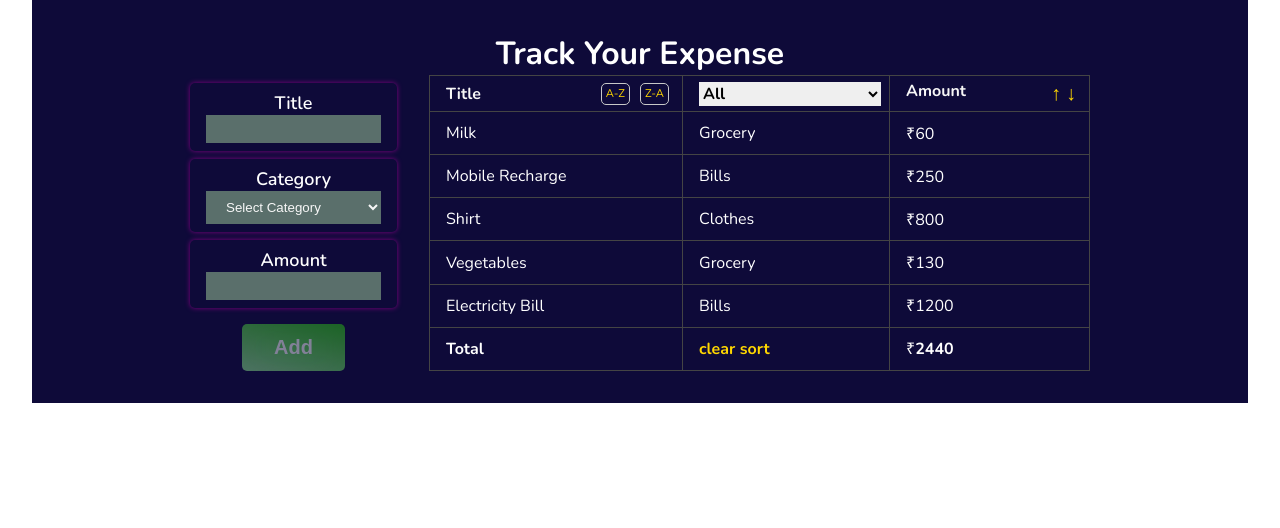
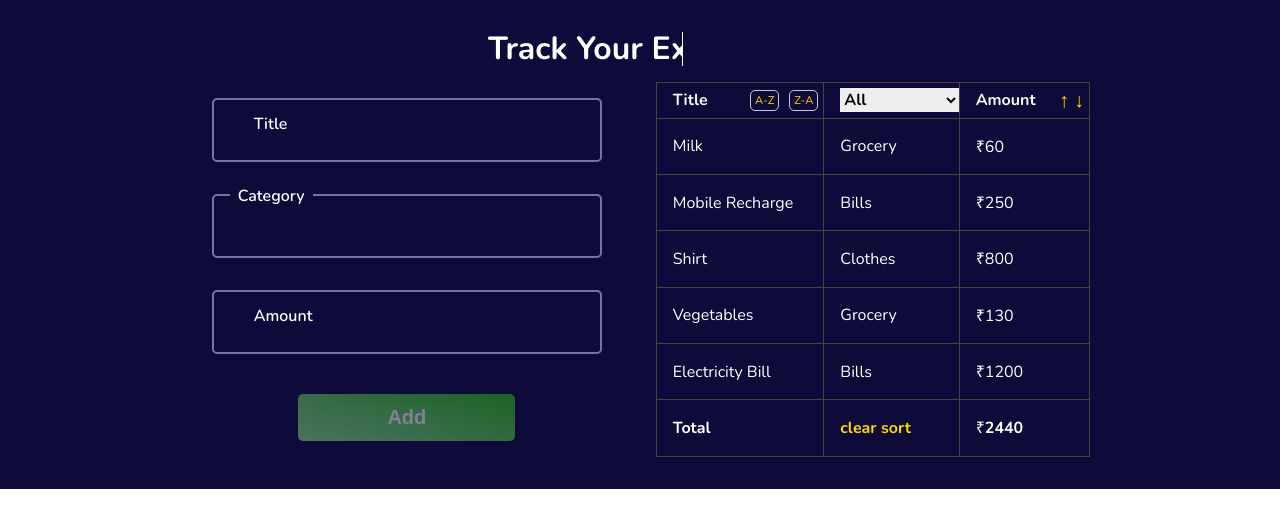
Before and after one commit to vijay-jadhav1997/react-projects, a React (Vite) app in the folder track-your-expenses/: page / in a window 1280 px wide. Shown: the top 528 px of the page. Built offline with nearby package versions, Linux system fonts and the light colour scheme.

Commit message:
style: style the 'ExpenseForm', 'InputField', and 'SelectInputField' components

```diff
--- a/track-your-expenses/src/App.css
+++ b/track-your-expenses/src/App.css
@@ -1,20 +1,3 @@
-@import url("https://fonts.googleapis.com/css2?family=Merriweather:ital,wght@0,300;0,400;0,700;1,300;1,400&family=Nunito:wght@300;400;600;700;800;900&family=Russo+One&family=Spartan:wght@700;800;900&display=swap");
-#root {
-  max-width: 1280px;
-  margin: 0 auto;
-  padding: 2rem;
-  text-align: center;
-  background-color: #0e0a39;
-  color: #fff;
-
-  --text-clr: #f7f7f7;
-  --input-bg-clr: #c2f8ae6c;
-}
-
-body {
-  font-family:  "Nunito", sans-serif;
-  margin: 0 32px;
-}
 
 main {
   max-width: 900px;
@@ -29,6 +12,73 @@ main {
   border: none;
 }
 
+.heading {
+  position: relative;
+  overflow: hidden;
+  font-size: 2rem;
+  line-height: 2.1rem;
+  margin:0 auto 1rem;
+  padding: 0 0.5rem;
+  width: max-content;
+}
+.heading::after {
+  content: "";
+  position: absolute;
+  inset: 0;
+  border-left: 1px solid;
+  color: var(--text-clr);
+  background-color: var(--bg-clr);
+  z-index: 1;
+  animation: text-animation 4s steps(20) alternate forwards;
+  animation-iteration-count: calc(20);
+  animation-play-state: running;
+}
+
+@keyframes text-animation {
+  to{
+    inset: 0 0 0 105%;
+  }
+}
+
+
+select,
+option {
+  cursor: pointer;
+}
+
+
+/* :where(input[type="number"], input[type="text"]):not(:placeholder-shown) { */
+/* input[type="number"]:not(:placeholder-shown),  */
+input[type="number"]:valid,
+input[type="text"]:valid {
+  outline: 2px solid #1ec00f;
+  box-shadow: 0 0 10px 2px #1ec00f, inset -3px -5px 10px #1ec00f;
+}
+
+
+input[type="number"]:out-of-range,
+input[type="text"]:invalid {
+  outline: 2px solid #de1010;
+  box-shadow: 0 0 10px 2px #de1010, inset -3px -5px 10px #de1010;
+  /* background-image: linear-gradient(to right bottom, #732f2f, #7e1111); */
+  /* background-color: #7e1111; */
+}
+input[type="number"]::-webkit-inner-spin-button,
+input[type="number"]::-webkit-outer-spin-button {
+  -webkit-appearance: none;
+  margin: 0;
+}
+
+input[type="number"]:placeholder-shown,
+input[type="text"]:placeholder-shown {
+  outline: none;
+  box-shadow: unset;
+}
+
+input {
+  caret: var(--text-clr);
+}
+
 
 .expense-tracker {
   display: flex;
@@ -36,9 +86,6 @@ main {
   gap: 32px;
 }
 
-.expense-form {
-  width: 100%;
-}
 
 .expense-table {
   width: 100%;
@@ -62,6 +109,7 @@ main {
 .title-column div,
 .amount-column div {
   display: flex;
+  align-items: center;
 }
 
 .expense-table .title-column .sort-title {
@@ -86,6 +134,131 @@ main {
   color: var(--text-clr);
   margin-right: auto;
 }
+
+.amount-column div div.filter-amount {
+  font-size: 12px;
+  padding: 5px 8px;
+  /* border: 0.5px solid #a3a3a375; */
+  background-color: var(--input-bg-clr);
+  border-radius: 2px;
+  margin: 0 15px 0 0;
+  cursor: pointer;
+  position: relative;
+}
+
+.amount-column div div.filter-amount:hover  {
+  background-color: #afdbaf29;
+  backdrop-filter: blur(25px);
+  transform: scale(1.2);
+}
+.filter-amount:hover .filter-container {
+  display: flex;
+}
+.filter-amount .filter-container {
+  display: none;
+  /* cursor: default; */
+  position: absolute;
+  inset: 100% -50% auto auto;
+  flex-direction: column;
+  /* height: 200px; */
+  width: 150px;
+  padding: 1.5rem 5px;
+  background-color: #aec4ae50;
+  backdrop-filter: blur(25px);
+  border: 0.5px solid #a3a3a375;
+  border-top: none;
+  border-radius: 3px;
+}
+.filter-amount .filter-container .clear-filter-btn {
+  position: absolute;
+  inset: 5px auto auto 5px;
+  font-size: 10px;
+  font-weight: 600;
+  padding: 2px 5px;
+  border: 0.5px solid #ca2323;
+  color: #ca2323;
+  border-radius: 3px;
+  background-color: #e1e1e1eb;
+  cursor: pointer;
+}
+.filter-amount .filter-container .clear-filter-btn:hover {
+  transform: scale(0.95);
+}
+
+.filter-amount .filter-container .amount-input-wrapper {
+  display: flex;
+  flex-direction: column;
+  margin: 0.5rem 0;
+}
+
+.amount-input-wrapper input {
+  width: 80%;
+  margin-bottom: 8px;
+  padding: 5px;
+  text-align: center;
+  border-radius: 5px;
+  background-color: var(--input-bg-clr);
+  color: var(--text-clr);
+  appearance: none;
+}
+.amount-input-wrapper input::placeholder {
+  color: var(--bg-clr);
+}
+
+
+.amount-input-wrapper input:valid,
+.amount-input-wrapper input:focus
+{
+  outline: 1px solid #2fcd0b;
+  box-shadow: 0 0 10px 1px #35c614;
+}
+.amount-input-wrapper input:invalid {
+  outline: 1px solid #d91212;
+  box-shadow: 0 0 15px 3px #d91212;
+}
+.amount-input-wrapper input:placeholder-shown {
+  outline: none;
+  box-shadow: unset;
+}
+
+.amount-input-wrapper input:invalid ~ .search-btn {
+  display: none;
+}
+
+.amount-input-wrapper .search-btn {
+  display: inline-block;
+  padding: 3px 8px;
+  border: 1px solid;
+  background-color: transparent;
+  color: var(--text-clr);
+  border-radius: 3px;
+  cursor: pointer;
+}
+.amount-input-wrapper .search-btn:hover {
+  box-shadow: inset 0 0 10px 2px #c99fc9;
+}
+
+
+
+#select-amount {
+  width: 90%;
+  margin-top: 5px;
+  padding: 5px;
+  border-radius: 3px;
+  background-color: var(--input-bg-clr);
+  color: var(--text-clr);
+  /* appearance: none; */
+}
+#select-amount option {
+  background-color: #52528a;
+}
+#select-amount option:checked {
+  background-color: #35c614;
+}
+#select-amount option:hover {
+  background-color: #8bdb8b;
+}
+
 
 .amount-column .arrow {
   transition: transform 0.2s ease-in-out;
@@ -119,40 +292,94 @@ main {
 .expense-table td {
   border: 1px solid #444;
   text-align: left;
-  padding: 4px 8px;
+  padding: 4px 0;
 }
+
+
+/*? expense form styling */
+.expense-form {
+  margin: 1rem auto;
+  width: 100%;
+  display: flex;
+  flex-direction: column;
+  align-items: center;
+  gap: 2rem 0;
+}
+
+
 
 .input-container {
   display: flex;
   flex-direction: column;
-  max-width: 500px;
-  margin: 0.5rem auto;
-  box-shadow: 0 0 5px purple;
+  width: 90%;
+  height: 64px;
+  max-width: 450px;
+  margin: 0 auto;
+  /* box-shadow: 0 0 5px purple; */
   border-radius: 5px;
-  padding: 0.5rem 1rem;
+  /* padding: 0.5rem 1rem; */
+  background-color: var(--bg-clr);
+  border: 2px solid var(--input-bg-clr);
+  position: relative;
+  border-radius: 5px;
+}
+.input-container:focus-within {
+  border-color: #0fcbcb;
+}
+
+.input-container input {
+  padding: 1.2rem 1rem;
+  text-indent: 1rem;
+  font-size: 1rem;
+  border-radius: 5px;
+  font-family: inherit;
+  /* background-color: var(--input-bg-clr); */
+  background-color: var(--bg-clr);
+  /* background-color: pink; */
+  color: var(--text-clr);
+}
+
+.input-container input:not(:focus) {
+  outline: none;
+  box-shadow: unset;
 }
 
 .input-container label {
-  /* font-size: 14px; */
   font-weight: 600;
-  font-size: 18px;
+  font-size: 1rem;
+  line-height: 1rem;
+  position: absolute;
+  inset: 1rem auto auto 2rem;
+  padding: 0 0.5rem;
+  background-color: inherit;
+  transition: inset 0.5s ease-in-out, transform 0.5s ease-in-out;
 }
 
-.input-container input {
-  height: 28px;
-  font-family: inherit;
-  background-color: var(--input-bg-clr);
-  color: var(--text-clr);
-  text-indent: 1rem;
+.input-container input[type="number"]:not(:placeholder-shown) ~ label,
+.input-container input[type="text"]:not(:placeholder-shown) ~ label,
+.input-container select:is(:focus, :valid) ~ label ,
+.input-container input:is(:focus, :valid) ~ label {
+  inset: -0.5rem auto auto 1rem;
 }
 
+
+
+
 .input-container select {
-  padding: 0.5rem 1rem;
+  padding: 1.2rem 1rem;
+  text-indent: 1rem;
+  font-size: 1rem;
+  border-radius: 5px;
+  background-color: var(--bg-clr);
+  /* background-color: var(--input-bg-clr); */
+  color: var(--text-clr);
+  appearance: none;
+  /* background-color: pink; */
+}
+.input-container select option {
   background-color: var(--input-bg-clr);
-  color: var(--text-clr);
-}
-.input-container select option{
-  background-color: var(--input-bg-clr);
+  background-color: #434378;
+  font-size: 1rem;
 }
 
 
@@ -232,10 +459,6 @@ main {
 }
 
 @media (max-width: 900px) {
-  body {
-      margin-inline: 16px;
-  }
-
   .expense-tracker {
       flex-direction: column;
   }
--- a/track-your-expenses/src/App.jsx
+++ b/track-your-expenses/src/App.jsx
@@ -1,25 +1,22 @@
-// import { useState } from 'react'
-import './App.css'
 import ExpenseTable from './components/ExpenseTable'
 import ExpenseForm from './components/ExpenseForm'
 import rawExpenseData from './assets/expenseData'
-import { useState } from 'react'
 import { ExpensesContext } from './contexts/ExpensesContext'
 import { useLocalStorage } from './hooks/useLocalStorage'
 
+import './App.css'
+
 function App() {
   const[expenses, setExpenses] = useLocalStorage('expenses', rawExpenseData)
-  // const[expenses, setExpenses] = useState(rawExpenseData)
-  // console.log(JSON.parse(localStorage.getItem('expenses')))
-  const [expenseData, setExpenseData] = useState({id: '', title: '', category: '', amount: ''})
+  const [expenseData, setExpenseData] = useLocalStorage('expenseData', {id: '', title: '', category: '', amount: ''})
 
 
   return (
     <ExpensesContext.Provider value={[expenses, setExpenses]}>
       <main>
-        <h1>Track Your Expense</h1>
+        <h1 className='heading'>Track Your Expenses</h1>
         <div className="expense-tracker">
-        <ExpenseForm formExpenseData={[expenseData, setExpenseData]} />
+          <ExpenseForm formExpenseData={[expenseData, setExpenseData]} />
           <ExpenseTable formExpenseData={[expenseData, setExpenseData]}/>
           <div className="context-menu">
               <div>Edit</div>
--- a/track-your-expenses/src/components/ExpenseForm.jsx
+++ b/track-your-expenses/src/components/ExpenseForm.jsx
@@ -8,8 +8,6 @@ function ExpenseForm({formExpenseData}) {
   const [error, setError] = useState({title: '', category: '', amount: ''})
   const [expenseData, setExpenseData] = formExpenseData
 
-  // console.log(Object.values(error).some(err => err))
-  // console.log(Object.values(expenseData).every(data => data), Object.values(error).some(err => err))
 
   const formValidationRules = {
     title: [{required: "Please enter Title."}, {minlength: "Title must be at least 3 characters long."}, {maxlength: "Title can't exceed 50 characters."}],
@@ -71,7 +69,7 @@ function ExpenseForm({formExpenseData}) {
         return
       }
       uniqueId = crypto.randomUUID()
-      setExpenses([...expenses, {...expenseData, id: uniqueId, amount: parseInt(expenseData.amount)}])
+      setExpenses(prevState => [...prevState, {...expenseData, id: uniqueId, amount: parseInt(expenseData.amount)}])
     }
     else {
       const updateExpenses = expenses.map(data => {
@@ -125,19 +123,20 @@ function ExpenseForm({formExpenseData}) {
   }
 
   return (
-    <form className="expenseData-form" onSubmit={handleFormSubmit}>
-      <InputField label={'Title'} id={'title'} handleChange={handleChange} value={expenseData.title} error={error?.title} type={'text'} />
+    <form className="expense-form" noValidate onSubmit={handleFormSubmit}>
+      <InputField label={'Title'} id={'title'} handleChange={handleChange} value={expenseData.title} error={error?.title} minlength={3} type={'text'} />
 
       <SelectInputField
         id={"category"}
         label={"Category"}
         value={expenseData?.category}
         handleChange={handleChange}
+        defaultValue=""
         options={["Grocery", "Clothes", "Bills", "Education", "Medicine"]}
         error={error?.category}
       />
 
-      <InputField label={'Amount'} id={'amount'} handleChange={handleChange} value={expenseData.amount} error={error?.amount} type={'number'} />
+      <InputField label={'Amount'} id={'amount'} handleChange={handleChange} value={expenseData.amount} error={error?.amount} min={1} type={'number'} />
       <button className={checkStatus() ? "add-btn disable" : "add-btn" }>{expenseData.id ? 'Save' : 'Add'}</button>
     </form>
   )
--- a/track-your-expenses/src/components/InputField.jsx
+++ b/track-your-expenses/src/components/InputField.jsx
@@ -1,13 +1,16 @@
 
-function InputField({label, type, id, value, handleChange, error}) {
+function InputField({label, type, id, value, handleChange, error, min, minlength}) {
   return (
     <div className="input-container">
+      <input type={type} id={id} name={id}
+        min={min}
+        value={value}
+        minLength={minlength}
+        onChange={handleChange}
+        required
+        placeholder=""
+      />
       <label htmlFor={id}>{label}</label>
-      <input type={type} id={id} name={id}
-
-        value={value}
-        onChange={handleChange}
-      />
       {error !== '' && <p className="error">{error}</p>}
     </div>
   )
--- a/track-your-expenses/src/components/SelectInputField.jsx
+++ b/track-your-expenses/src/components/SelectInputField.jsx
@@ -1,13 +1,13 @@
 
-function SelectInputField({label, id, value, handleChange, error, options}) {
+function SelectInputField({label, id, value, handleChange, error, options, defaultValue}) {
   return (
     <div className="input-container">
-      <label htmlFor={id}>{label}</label>
       <select id={id} name={id}
         value={value}
+        aria-required
         onChange={handleChange}
       >
-        <option hidden>Select {label}</option>
+        <option hidden>{defaultValue}</option>
         {
           options?.map(option => {
             return (
@@ -17,6 +17,7 @@ function SelectInputField({label, id, value, handleChange, error, options}) {
           })
         }
       </select>
+      <label htmlFor={id}>{label}</label>
       {error !== '' && <p className="error">{error}</p>}
     </div>
   )
--- a/track-your-expenses/src/index.css
+++ b/track-your-expenses/src/index.css
@@ -1,3 +1,5 @@
+@import url("https://fonts.googleapis.com/css2?family=Merriweather:ital,wght@0,300;0,400;0,700;1,300;1,400&family=Nunito:wght@300;400;600;700;800;900&family=Russo+One&family=Spartan:wght@700;800;900&display=swap");
+
 :root {
   color-scheme: light dark;
   /* color: rgba(255, 255, 255, 0.87);
@@ -9,8 +11,20 @@
   -moz-osx-font-smoothing: grayscale;
 }
 
+body {
+  font-family:  "Nunito", sans-serif;
+}
 
-body {
-  min-width: 320px;
-  min-height: 100vh;
+#root {
+  max-width: 1280px;
+  width: 100%;
+  /* margin: 0 auto; */
+  padding: 2rem;
+  text-align: center;
+  background-color: var(--bg-clr);
+  color: #fff;
+
+  --text-clr: #f7f7f7;
+  --input-bg-clr: #7575a4;
+  --bg-clr: #0e0a39;
 }
```
